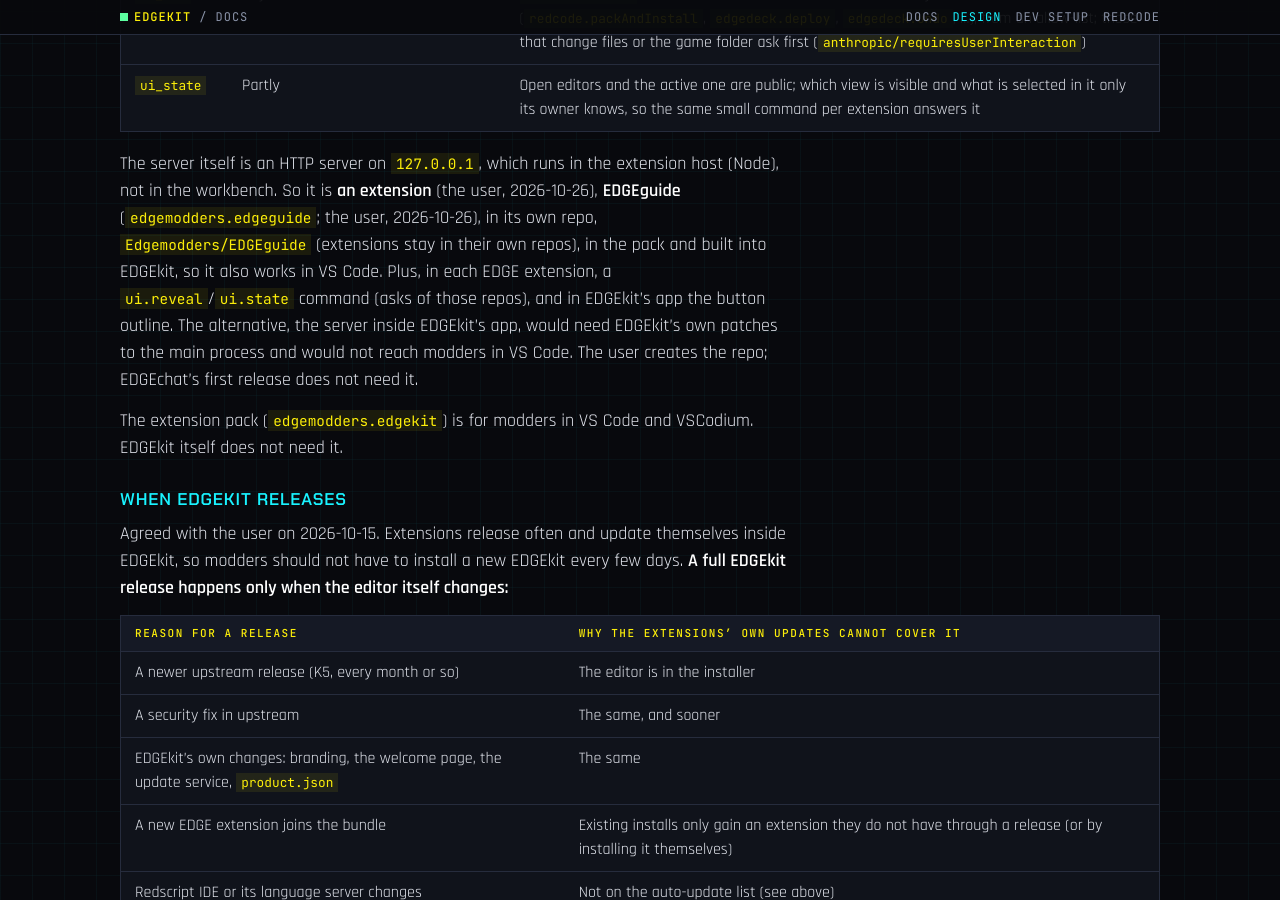
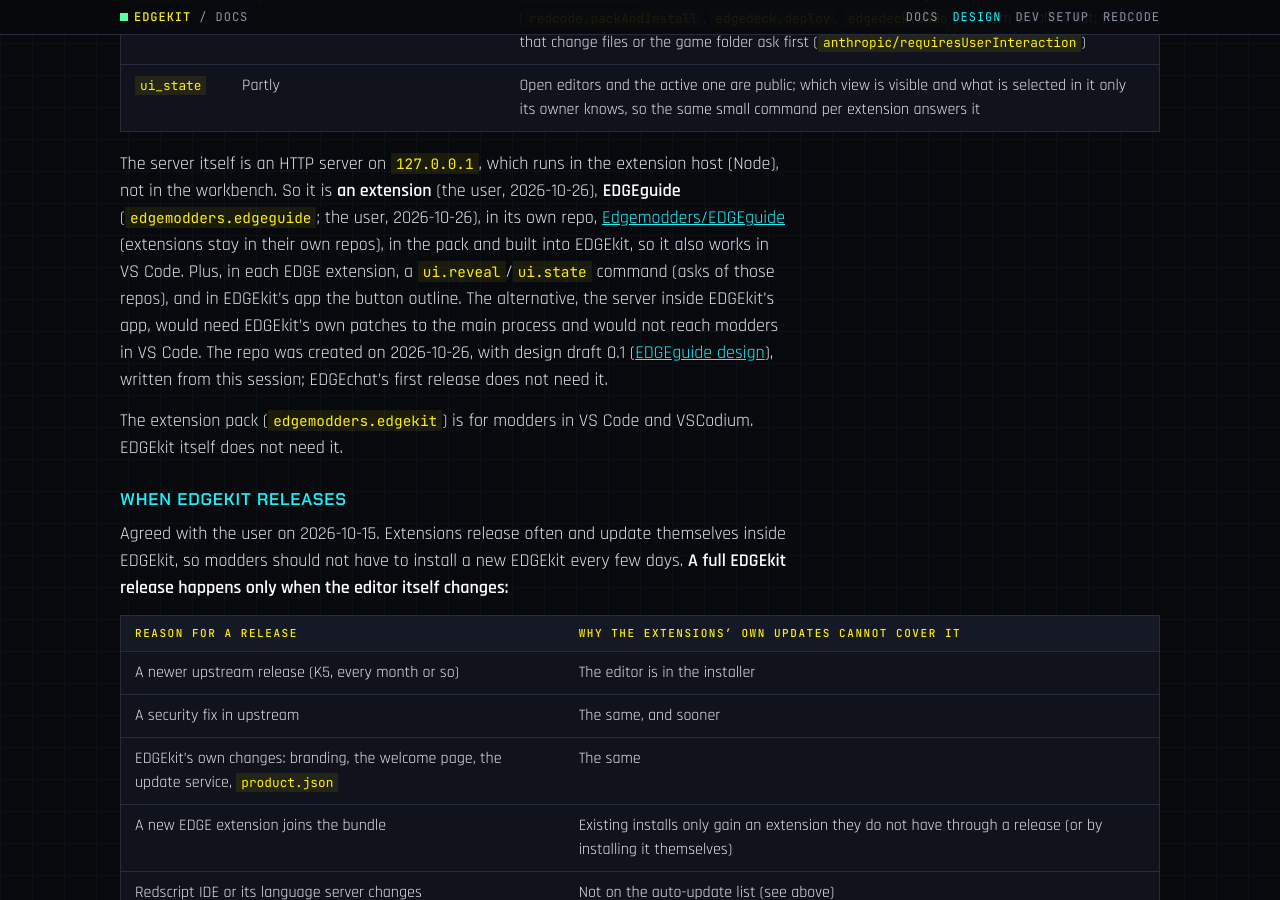
Before and after one commit to Edgemodders/EDGEkit, a Jekyll site: the page built from docs/design.md, in a window 1280 px wide and 900 px high, scrolled down 7317 px. Built offline with Jekyll 4.4.1, drawn with Linux system fonts in a browser that asks for light colours; our own code applies the rules of GitHub Pages for plain Markdown files.

Commit message:
Design: EDGEguide's repo and design draft (#6)
Co-Authored-By: Claude Opus 5.5 <noreply@anthropic.com>

```diff
--- a/docs/design.md
+++ b/docs/design.md
@@ -126,7 +126,7 @@ On the first start, upstream asks before Claude Code installs: "Do you trust the
 | `ui_run` | Any extension | `executeCommand` with the commands EDGE extensions already have (`redcode.packAndInstall`, `edgedeck.deploy`, `edgedeck.undo`, ...), from an allow-list; those that change files or the game folder ask first (`anthropic/requiresUserInteraction`) |
 | `ui_state` | Partly | Open editors and the active one are public; which view is visible and what is selected in it only its owner knows, so the same small command per extension answers it |
 
-The server itself is an HTTP server on `127.0.0.1`, which runs in the extension host (Node), not in the workbench. So it is **an extension** (the user, 2026-10-26), **EDGEguide** (`edgemodders.edgeguide`; the user, 2026-10-26), in its own repo, `Edgemodders/EDGEguide` (extensions stay in their own repos), in the pack and built into EDGEkit, so it also works in VS Code. Plus, in each EDGE extension, a `ui.reveal`/`ui.state` command (asks of those repos), and in EDGEkit's app the button outline. The alternative, the server inside EDGEkit's app, would need EDGEkit's own patches to the main process and would not reach modders in VS Code. The user creates the repo; EDGEchat's first release does not need it.
+The server itself is an HTTP server on `127.0.0.1`, which runs in the extension host (Node), not in the workbench. So it is **an extension** (the user, 2026-10-26), **EDGEguide** (`edgemodders.edgeguide`; the user, 2026-10-26), in its own repo, [Edgemodders/EDGEguide](https://github.com/Edgemodders/EDGEguide) (extensions stay in their own repos), in the pack and built into EDGEkit, so it also works in VS Code. Plus, in each EDGE extension, a `ui.reveal`/`ui.state` command (asks of those repos), and in EDGEkit's app the button outline. The alternative, the server inside EDGEkit's app, would need EDGEkit's own patches to the main process and would not reach modders in VS Code. The repo was created on 2026-10-26, with design draft 0.1 ([EDGEguide design](https://edgemodders.github.io/EDGEguide/design.html)), written from this session; EDGEchat's first release does not need it.
 
 The extension pack (`edgemodders.edgekit`) is for modders in VS Code and VSCodium. EDGEkit itself does not need it.
 
```
